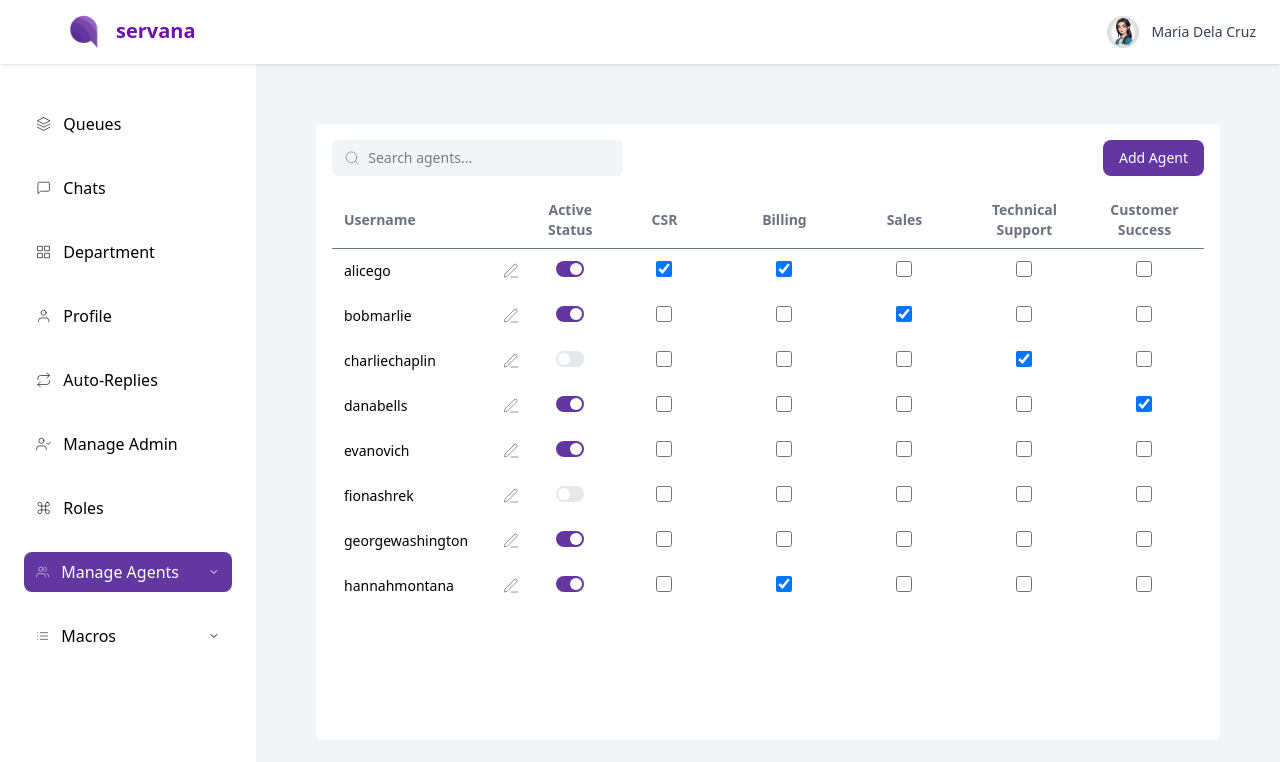
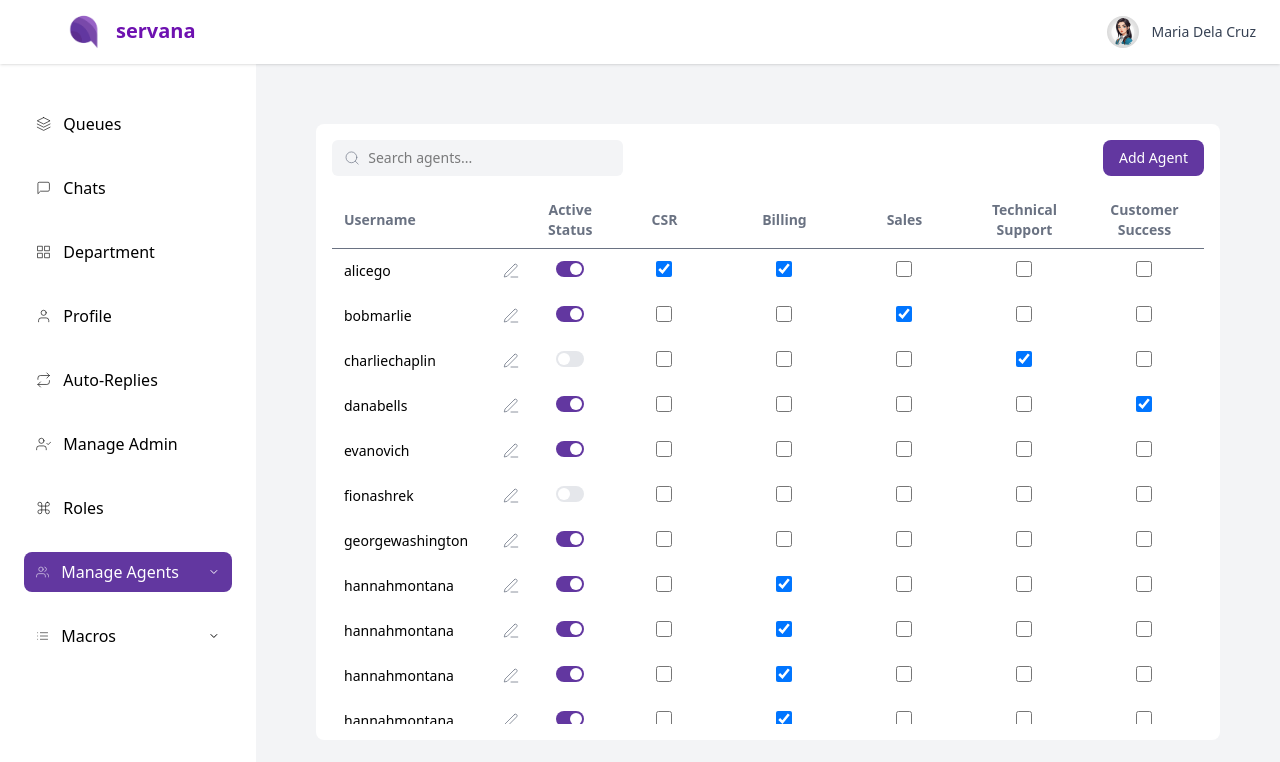
Before and after one commit to manuelamanetjr/frontend_web, a React (Vite) app: page /manage-agents in a window 1280 px wide. Shown: the top 762 px of the page. Built offline with nearby package versions, Linux system fonts and the light colour scheme.

Commit message:
adjusted scrollbars opacity

```diff
--- a/screens/AutoReplies.jsx
+++ b/screens/AutoReplies.jsx
@@ -2,6 +2,7 @@ import React, { useState } from "react";
 import TopNavbar from "../components/TopNavbar";
 import Sidebar from "../components/Sidebar";
 import { Edit3, Search, X } from "react-feather";
+import '../src/App.css';
 
 export default function AutoReplies() {
   const [mobileSidebarOpen, setMobileSidebarOpen] = useState(false);
@@ -96,7 +97,7 @@ export default function AutoReplies() {
               </button>
             </div>
 
-            <div className="flex-1 min-h-0 overflow-x-auto overflow-y-auto">
+            <div className="flex-1 min-h-0 overflow-x-auto overflow-y-auto custom-scrollbar">
               <table className="w-full text-sm text-left">
               <thead className="text-gray-500 bg-white sticky top-0 z-20 shadow-[inset_0_-1px_0_0_#000000]">
               <tr>
--- a/screens/Department.jsx
+++ b/screens/Department.jsx
@@ -2,6 +2,7 @@ import React, { useState } from "react";
 import TopNavbar from "../components/TopNavbar";
 import Sidebar from "../components/Sidebar";
 import { Edit3, Search, X } from "react-feather";
+import '../src/App.css';
 
 export default function Departments() {
   const [mobileSidebarOpen, setMobileSidebarOpen] = useState(false);
@@ -89,7 +90,7 @@ const [departments, setDepartments] = useState([
               </button>
             </div>
 
-            <div className="overflow-y-auto max-h-[65vh] w-full">
+            <div className="overflow-y-auto max-h-[65vh] w-full custom-scrollbar">
               <table className="w-full text-sm text-left">
                 <thead className="text-gray-500 bg-white sticky top-0 z-10 shadow-[inset_0_-1px_0_0_#000000]">
                   <tr>
--- a/screens/MacrosAgents.jsx
+++ b/screens/MacrosAgents.jsx
@@ -2,6 +2,7 @@ import React, { useState } from "react";
 import TopNavbar from "../components/TopNavbar";
 import Sidebar from "../components/Sidebar";
 import { Edit3, Search, X } from "react-feather";
+import "../src/App.css";
 
 export default function MacrosAgents() {
   const [mobileSidebarOpen, setMobileSidebarOpen] = useState(false);
@@ -101,7 +102,7 @@ export default function MacrosAgents() {
               </button>
             </div>
 
-            <div className="overflow-y-auto max-h-[65vh] w-full">
+            <div className="overflow-y-auto max-h-[65vh] w-full custom-scrollbar">
               <table className="w-full text-sm text-left">
                 <thead className="text-gray-500 bg-white sticky top-0 z-10 shadow-[inset_0_-1px_0_0_#000000]">
                   <tr>
--- a/screens/MacrosClients.jsx
+++ b/screens/MacrosClients.jsx
@@ -2,6 +2,7 @@ import React, { useState } from "react";
 import TopNavbar from "../components/TopNavbar";
 import Sidebar from "../components/Sidebar";
 import { Edit3, Search, X } from "react-feather";
+import "../src/App.css";
 
 export default function MacrosClients() {
   const [mobileSidebarOpen, setMobileSidebarOpen] = useState(false);
@@ -94,7 +95,7 @@ export default function MacrosClients() {
               </button>
             </div>
 
-            <div className="overflow-y-auto max-h-[65vh] w-full">
+            <div className="overflow-y-auto max-h-[65vh] w-full custom-scrollbar">
               <table className="w-full text-sm text-left">
                 <thead className="text-gray-500 bg-white sticky top-0 z-10 shadow-[inset_0_-1px_0_0_#000000]">
                   <tr>
--- a/screens/ManageAdmin.jsx
+++ b/screens/ManageAdmin.jsx
@@ -2,6 +2,7 @@ import React, { useState } from "react";
 import TopNavbar from "../components/TopNavbar";
 import Sidebar from "../components/Sidebar";
 import { Edit3, Search, X, Eye, EyeOff } from "react-feather";
+import "../src/App.css";
 
 export default function ManageAgents() {
   const [mobileSidebarOpen, setMobileSidebarOpen] = useState(false);
@@ -90,7 +91,7 @@ export default function ManageAgents() {
               </button>
             </div>
 
-            <div className="overflow-y-auto max-h-[65vh] w-full">
+            <div className="overflow-y-auto max-h-[65vh] w-full custom-scrollbar">
               <table className="w-full text-sm text-left">
                 <thead className="text-gray-500 bg-white sticky top-0 z-10 shadow-[inset_0_-1px_0_0_#000000]">
                   <tr>
--- a/screens/ManageAgents.jsx
+++ b/screens/ManageAgents.jsx
@@ -2,6 +2,7 @@ import React, { useState } from "react";
 import { Edit3, Search, X, Eye, EyeOff } from "react-feather";
 import TopNavbar from "../components/TopNavbar";
 import Sidebar from "../components/Sidebar";
+import "../src/App.css";
 
 const initialAgents = [
   { username: "alicego", password: "password123", active: true, departments: ["CSR", "Billing"] },
@@ -12,6 +13,17 @@ const initialAgents = [
   { username: "fionashrek", password: "fiona999", active: false, departments: ["Legal", "Finance"] },
   { username: "georgewashington", password: "gkim321", active: true, departments: ["Retention", "Marketing"] },
   { username: "hannahmontana", password: "hannahpass", active: true, departments: ["Human Resources", "Billing"] },
+  { username: "hannahmontana", password: "hannahpass", active: true, departments: ["Human Resources", "Billing"] },
+  { username: "hannahmontana", password: "hannahpass", active: true, departments: ["Human Resources", "Billing"] },
+  { username: "hannahmontana", password: "hannahpass", active: true, departments: ["Human Resources", "Billing"] },
+  { username: "hannahmontana", password: "hannahpass", active: true, departments: ["Human Resources", "Billing"] },
+  { username: "hannahmontana", password: "hannahpass", active: true, departments: ["Human Resources", "Billing"] },
+  { username: "hannahmontana", password: "hannahpass", active: true, departments: ["Human Resources", "Billing"] },
+  { username: "hannahmontana", password: "hannahpass", active: true, departments: ["Human Resources", "Billing"] },
+  { username: "hannahmontana", password: "hannahpass", active: true, departments: ["Human Resources", "Billing"] },
+  { username: "hannahmontana", password: "hannahpass", active: true, departments: ["Human Resources", "Billing"] },
+  { username: "hannahmontana", password: "hannahpass", active: true, departments: ["Human Resources", "Billing"] },
+
 ];
 
 const allDepartments = [
@@ -120,7 +132,7 @@ export default function ManageAgents() {
             </div>
 
             <div className="overflow-x-auto flex-1">
-              <div className="h-full overflow-y-auto">
+              <div className="h-full overflow-y-auto custom-scrollbar">
                 <table className="min-w-full text-sm text-left border-separate border-spacing-0">
                   <thead className="text-gray-500">
                     <tr>
--- a/screens/Roles.jsx
+++ b/screens/Roles.jsx
@@ -2,6 +2,7 @@ import React, { useState, useEffect } from "react";
 import { Edit3, Search, X } from "react-feather";
 import TopNavbar from "../components/TopNavbar";
 import Sidebar from "../components/Sidebar";
+import "../src/App.css";
 
 const initialRoles = [
   {
@@ -196,7 +197,7 @@ export default function ManageRoles() {
                 Add Role
               </button>
             </div>
-            <div className="overflow-x-auto max-h-[70vh] overflow-y-auto relative">
+            <div className="overflow-x-auto max-h-[70vh] overflow-y-auto relative custom-scrollbar">
               <table className="min-w-full text-sm text-left border-separate border-spacing-0">
                 <thead className="text-gray-500 sticky top-0 bg-white z-20 shadow-sm">
                   <tr>
--- a/src/App.css
+++ b/src/App.css
@@ -1,53 +1,21 @@
-#root {
-  max-width: 100vw;
-  margin: 0 auto;
+.custom-scrollbar {
+  scrollbar-width: thin;             /* Firefox */
+  scrollbar-color: #d1d5db transparent; /* thumb and track colors for Firefox */
 }
 
-.logo {
-  height: 6em;
-  padding: 1.5em;
-  will-change: filter;
-  transition: filter 300ms;
-}
-.logo:hover {
-  filter: drop-shadow(0 0 2em #646cffaa);
-}
-.logo.react:hover {
-  filter: drop-shadow(0 0 2em #61dafbaa);
+.custom-scrollbar::-webkit-scrollbar {
+  width: 6px;                        /* for Chrome, Safari */
 }
 
-@keyframes logo-spin {
-  from {
-    transform: rotate(0deg);
-  }
-  to {
-    transform: rotate(360deg);
-  }
+.custom-scrollbar::-webkit-scrollbar-track {
+  background: transparent;
 }
 
-@media (prefers-reduced-motion: no-preference) {
-  a:nth-of-type(2) .logo {
-    animation: logo-spin infinite 20s linear;
-  }
+.custom-scrollbar::-webkit-scrollbar-thumb {
+  background-color: #d1d5db;         /* gray-300 */
+  border-radius: 9999px;
 }
 
-.card {
-  padding: 2em;
+.custom-scrollbar:hover::-webkit-scrollbar-thumb {
+  background-color: #a1a1aa;         /* gray-400 on hover */
 }
-
-.read-the-docs {
-  color: #888;
-}
-
-.auto-hide-scrollbar {
-  scrollbar-width: thin;
-}
-
-.auto-hide-scrollbar::-webkit-scrollbar {
-  width: 4px;
-}
-
-.auto-hide-scrollbar::-webkit-scrollbar-thumb {
-  background-color: rgba(0,0,0,0.2);
-  border-radius: 2px;
-}
```
Also changed, not shown: screens/ChangeRoles.jsx (+19 -1 lines).
